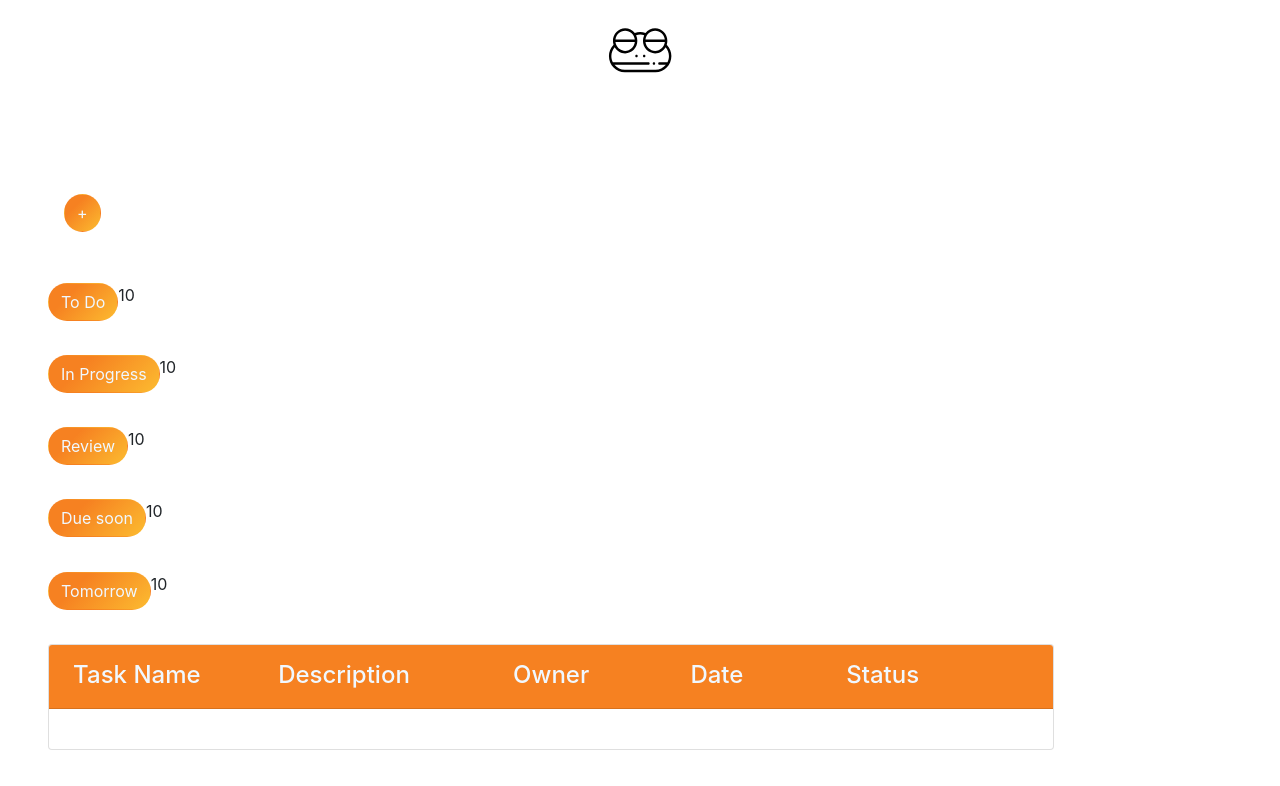
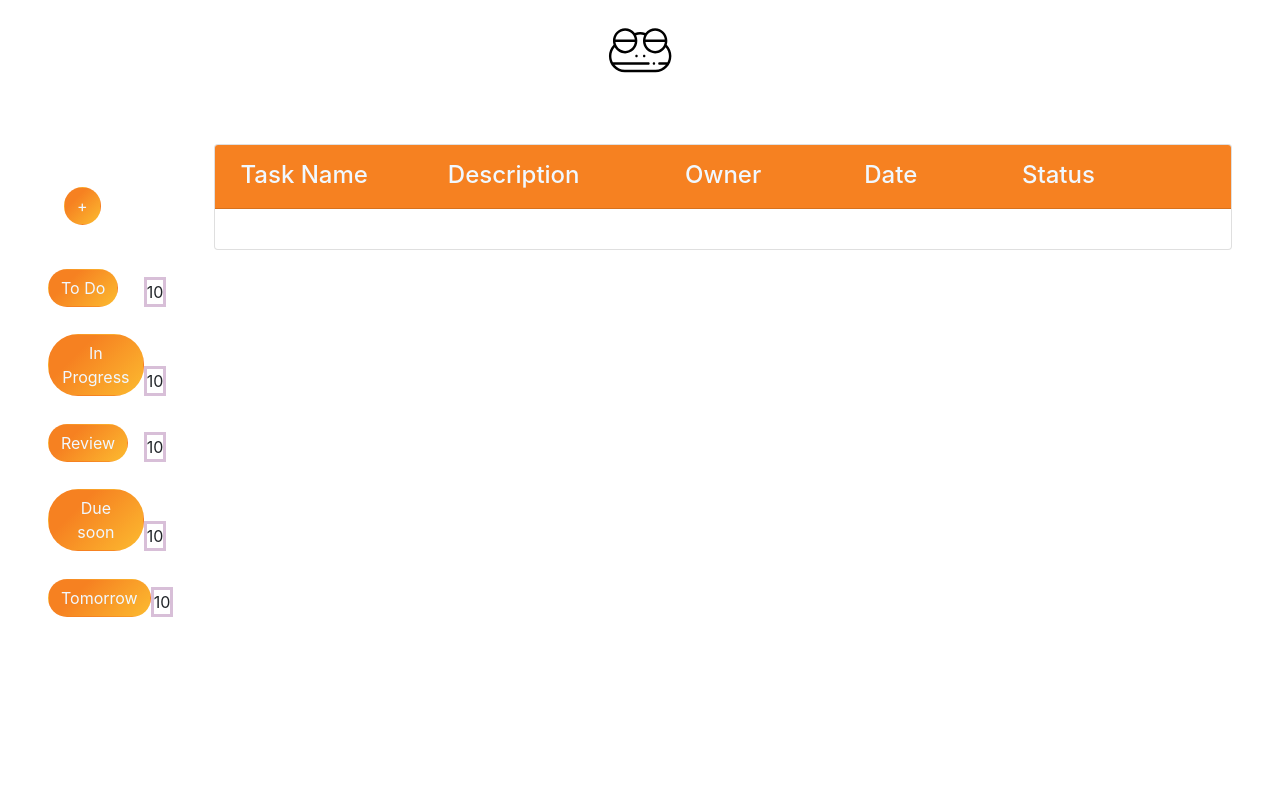
Before and after one commit to TotoroSyd/Eatthefrog, a website built with Parcel: page index.html in a window 1280 px wide. Both pictures are taken after a click on the element 640 px from the left and 855 px from the top of the page. Built offline with nearby package versions, Linux system fonts and the light colour scheme.

Commit message:
Add flexbox for .task_container

```diff
--- a/parcel/task_manager.js
+++ b/parcel/task_manager.js
@@ -34,11 +34,11 @@ export default class TaskManager {
   hideWelcomeBanner() {
     document.querySelector(".banner").style.display = "none";
     document.querySelector(".hidden_banner_button").style.display = "block";
-    document.querySelector(".task_container").style.display = "block";
+    document.querySelector(".task_container").style.display = "flex";
   }
 
   hideContent() {
-    document.querySelector(".banner").style.display = "block";
+    document.querySelector(".banner").style.display = "flex";
     document.querySelector(".hidden_banner_button").style.display = "none";
     document.querySelector(".task_container").style.display = "none";
   }
--- a/style.css
+++ b/style.css
@@ -217,25 +217,29 @@ nav {
 .task_container {
   margin: 3rem;
   display: flex;
+  min-height: 500px;
 }
 
 .rightSideBar {
-  width: 15%;
-  height: 500px;
+  width: 10%;
+  margin-right: 3rem;
   display: flex;
   flex-direction: column;
   justify-content: space-evenly;
 }
 
 .sideBarElement {
-  width: 100%;
   display: flex;
-  justify-content: flex-start;
+  justify-content: space-between;
   text-align: center;
 }
 
+.sideBarBadge {
+  border: thistle solid;
+  align-self: flex-end;
+}
 #accordion {
-  width: 85%;
+  width: 90%;
 }
 
 /* Delete Modal  */
```
Also changed, not shown: index.html (+2 -2 lines).
